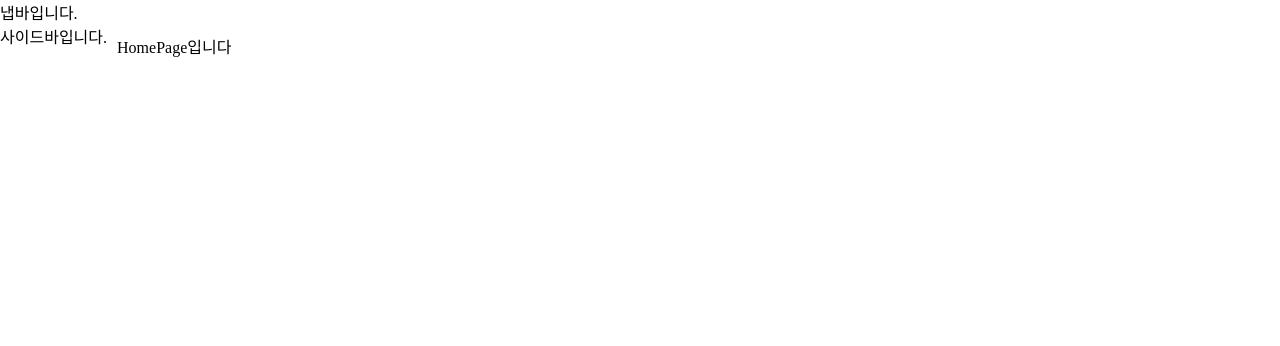
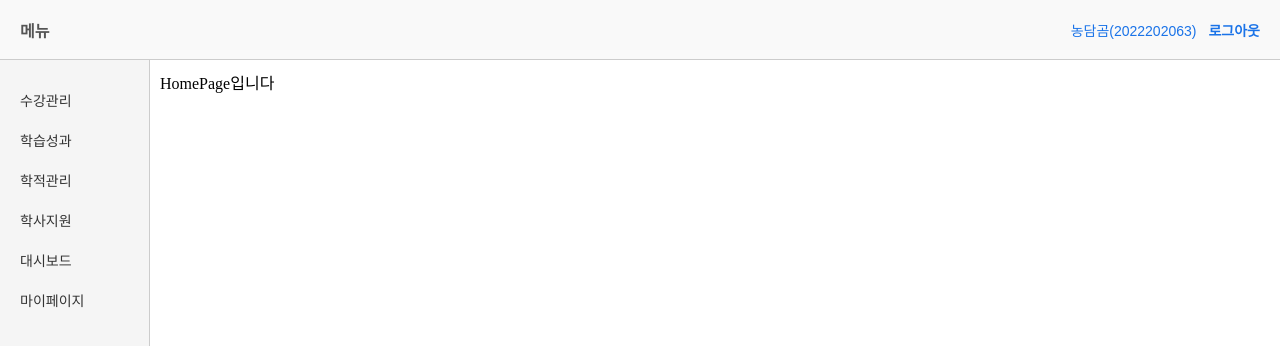
Before and after one commit to kmz6/2025_SE_6, a React (Vite) app in the folder frontend/: page / in a window 1280 px wide. Shown: the top 346 px of the page. Built offline with nearby package versions, Linux system fonts and the light colour scheme.

Commit message:
feat: NavbarSidebar

```diff
--- a/frontend/src/components/Navbar.jsx
+++ b/frontend/src/components/Navbar.jsx
@@ -1,5 +1,48 @@
+import React from "react";
+import styled from "styled-components";
+
+const Nav = styled.div`
+  height: 60px;
+  background-color: #f9f9f9;
+  display: flex;
+  justify-content: space-between;
+  align-items: center;
+  padding: 0 20px;
+  border-bottom: 1px solid #ccc;
+  font-family: sans-serif;
+`;
+
+const Left = styled.div`
+  font-weight: bold;
+  color: #555;
+`;
+
+const Right = styled.div`
+  color: #1a73e8;
+  font-size: 14px;
+
+  span {
+    margin-right: 12px;
+    font-weight: 500;
+  }
+
+  a {
+    text-decoration: none;
+    color: #1a73e8;
+    font-weight: bold;
+  }
+`;
+
 const Navbar = () => {
-  return <div>냅바입니다.</div>;
+  return (
+    <Nav>
+      <Left>메뉴</Left>
+      <Right>
+        <span>농담곰(2022202063)</span>
+        <a href="/login">로그아웃</a> {/* 나중에 Link로 바꾸면 됨 */}
+      </Right>
+    </Nav>
+  );
 };
 
 export default Navbar;
--- a/frontend/src/components/Sidebar.jsx
+++ b/frontend/src/components/Sidebar.jsx
@@ -1,7 +1,42 @@
 import React from "react";
+import styled from "styled-components";
+
+const SidebarContainer = styled.div`
+  width: 150px;
+  background-color: #f5f5f5;
+  border-right: 1px solid #ccc;
+  padding-top: 20px;
+  font-family: sans-serif;
+`;
+
+const MenuItem = styled.div`
+  padding: 10px 20px;
+  font-size: 14px;
+  color: #333;
+  cursor: pointer;
+
+  &:hover {
+    background-color: #e6e6e6;
+  }
+`;
 
 const Sidebar = () => {
-  return <div>사이드바입니다.</div>;
+  const menuItems = [
+    "수강관리",
+    "학습성과",
+    "학적관리",
+    "학사지원",
+    "대시보드",
+    "마이페이지",
+  ];
+
+  return (
+    <SidebarContainer>
+      {menuItems.map((item) => (
+        <MenuItem key={item}>{item}</MenuItem>
+      ))}
+    </SidebarContainer>
+  );
 };
 
 export default Sidebar;
```
